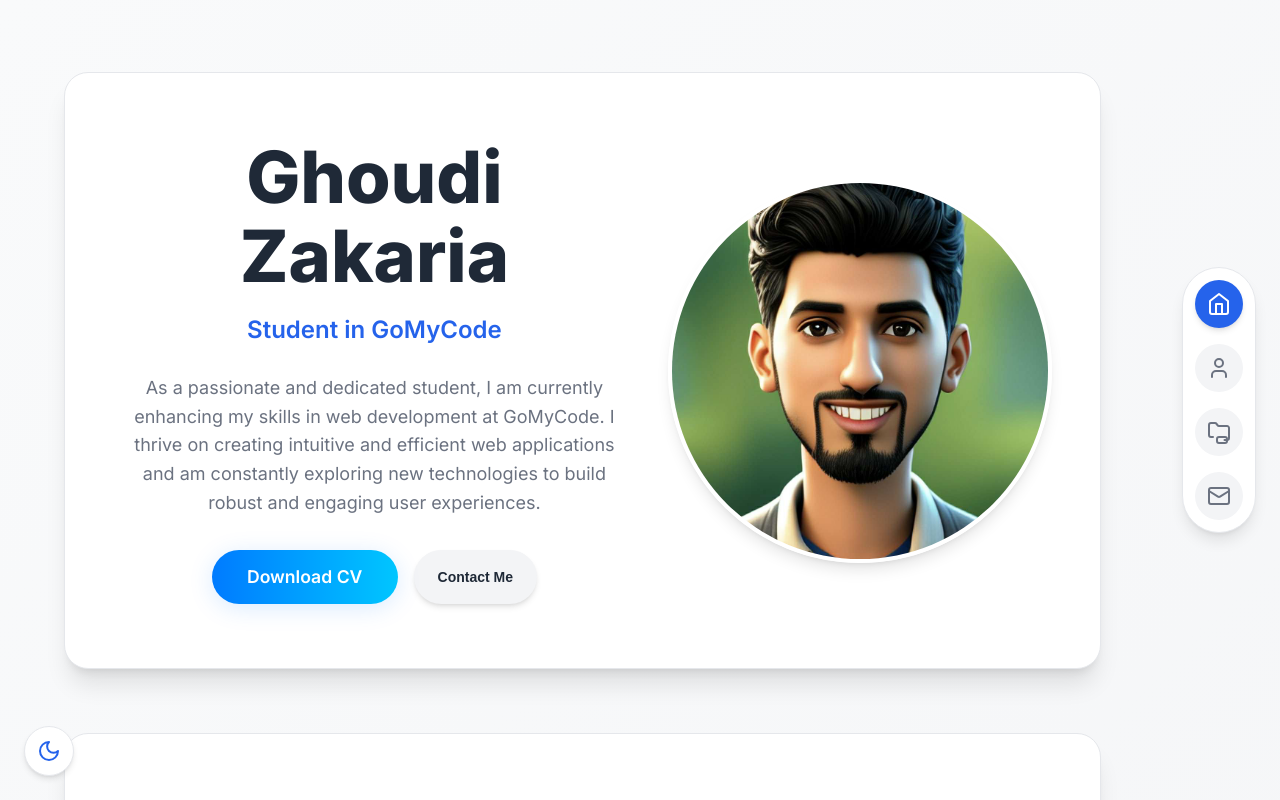
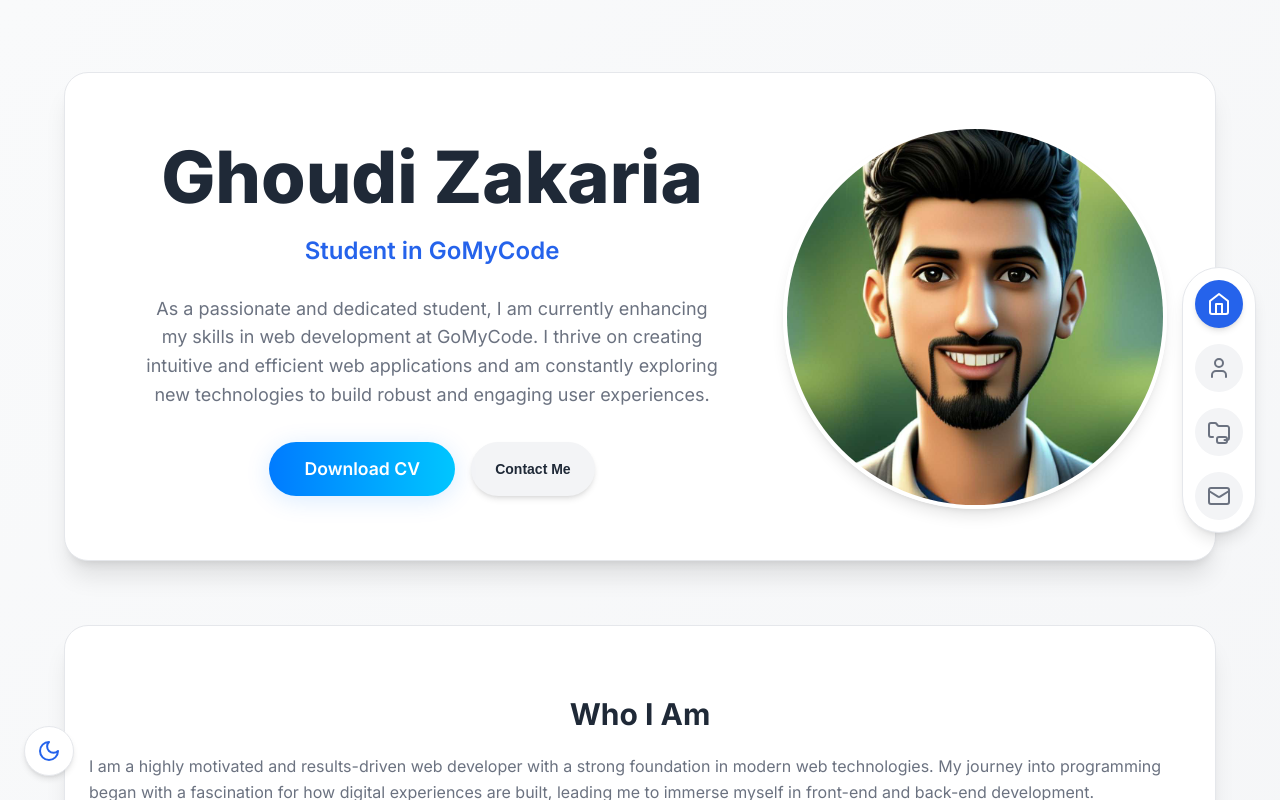
Before and after one commit to Zakariaghoudi/MyPortfolio, a React (Create React App) app: page / in a window 1280 px wide. Shown: the top 800 px of the page. Built offline with nearby package versions, Linux system fonts and the light colour scheme.

Commit message:
Update Home.css

```diff
--- a/src/Components/Home/Home.css
+++ b/src/Components/Home/Home.css
@@ -1,11 +1,9 @@
 .home-container {
   width: 100%;
   max-width: 72rem;
-  margin: 2rem auto;
+  margin: auto;
 }
-section {
-  width: 90%;
-}
+
 
 .hero-section {
   display: flex;
```
